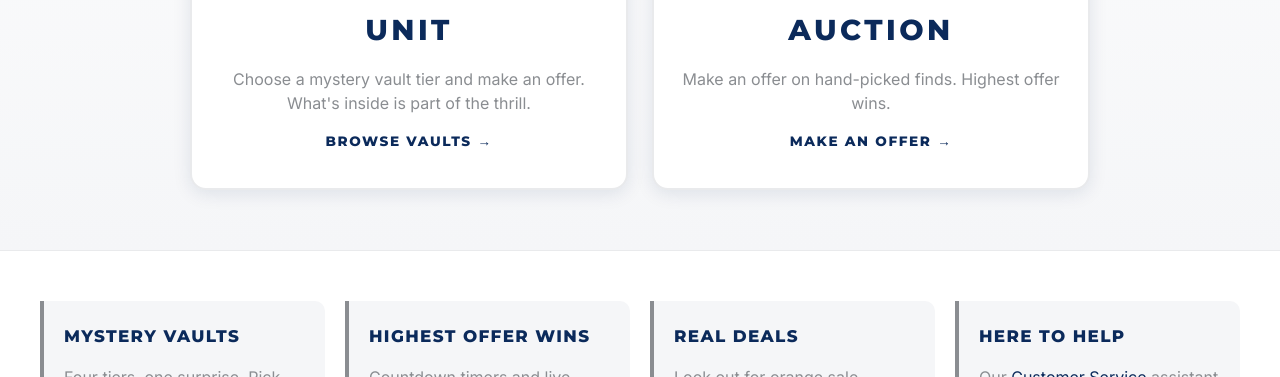
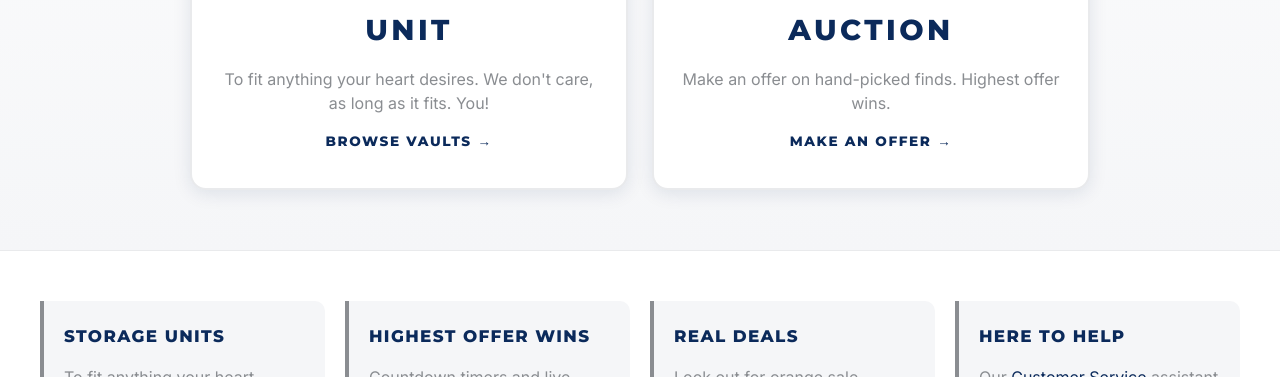
Before and after one commit to h42506916-web/auction-vault, a plain HTML site: page index.html in a window 1280 px wide. Shown: the part 575-952 px from the top of the page. Drawn offline with nearby package versions, Linux system fonts and the light colour scheme.

Commit message:
Home page storage description

```diff
--- a/index.html
+++ b/index.html
@@ -13,7 +13,7 @@
         <a class="choice" href="storage.html">
           <div class="icon">🗄️</div>
           <h2>Get a Storage Unit</h2>
-          <p class="muted">Choose a mystery vault tier and make an offer. What's inside is part of the thrill.</p>
+          <p class="muted">To fit anything your heart desires. We don't care, as long as it fits. You!</p>
           <div class="go">Browse Vaults →</div>
         </a>
         <a class="choice alt" href="auction.html">
@@ -26,7 +26,7 @@
     </div>
   </section>
   <section class="container features">
-    <div class="feature"><h3>Mystery Vaults</h3><p class="muted">Four tiers, one surprise. Pick your level and make an offer.</p></div>
+    <div class="feature"><h3>Storage Units</h3><p class="muted">To fit anything your heart desires. We don't care, as long as it fits. You!</p></div>
     <div class="feature"><h3>Highest Offer Wins</h3><p class="muted">Countdown timers and live offers on every listing. Pay cash at the meet-up, no cards.</p></div>
     <div class="feature"><h3>Real Deals</h3><p class="muted">Look out for orange sale badges for discounted items.</p></div>
     <div class="feature"><h3>Here to Help</h3><p class="muted">Our <a href="support.html">Customer Service</a> assistant answers common questions, any time.</p></div>
```
